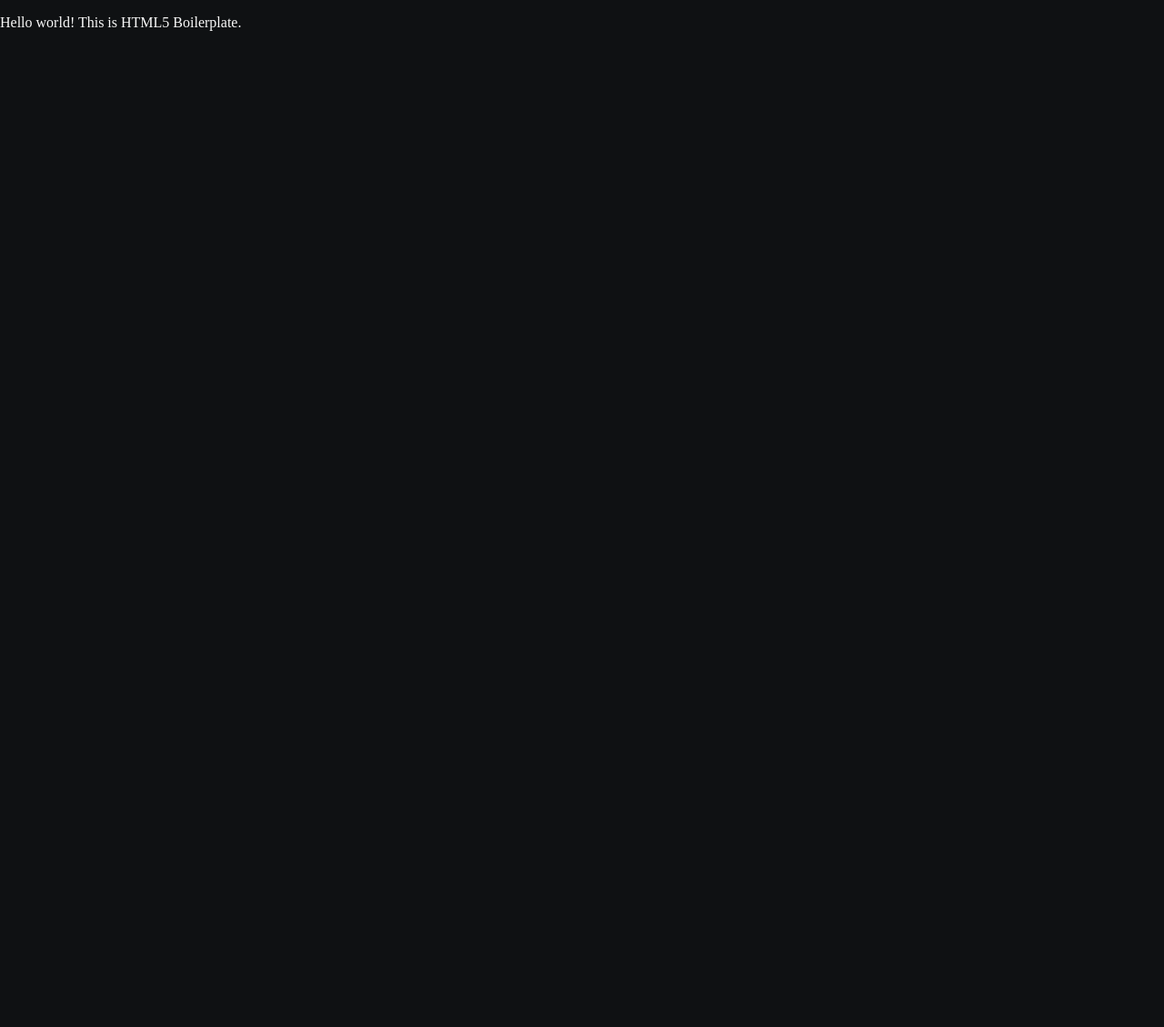
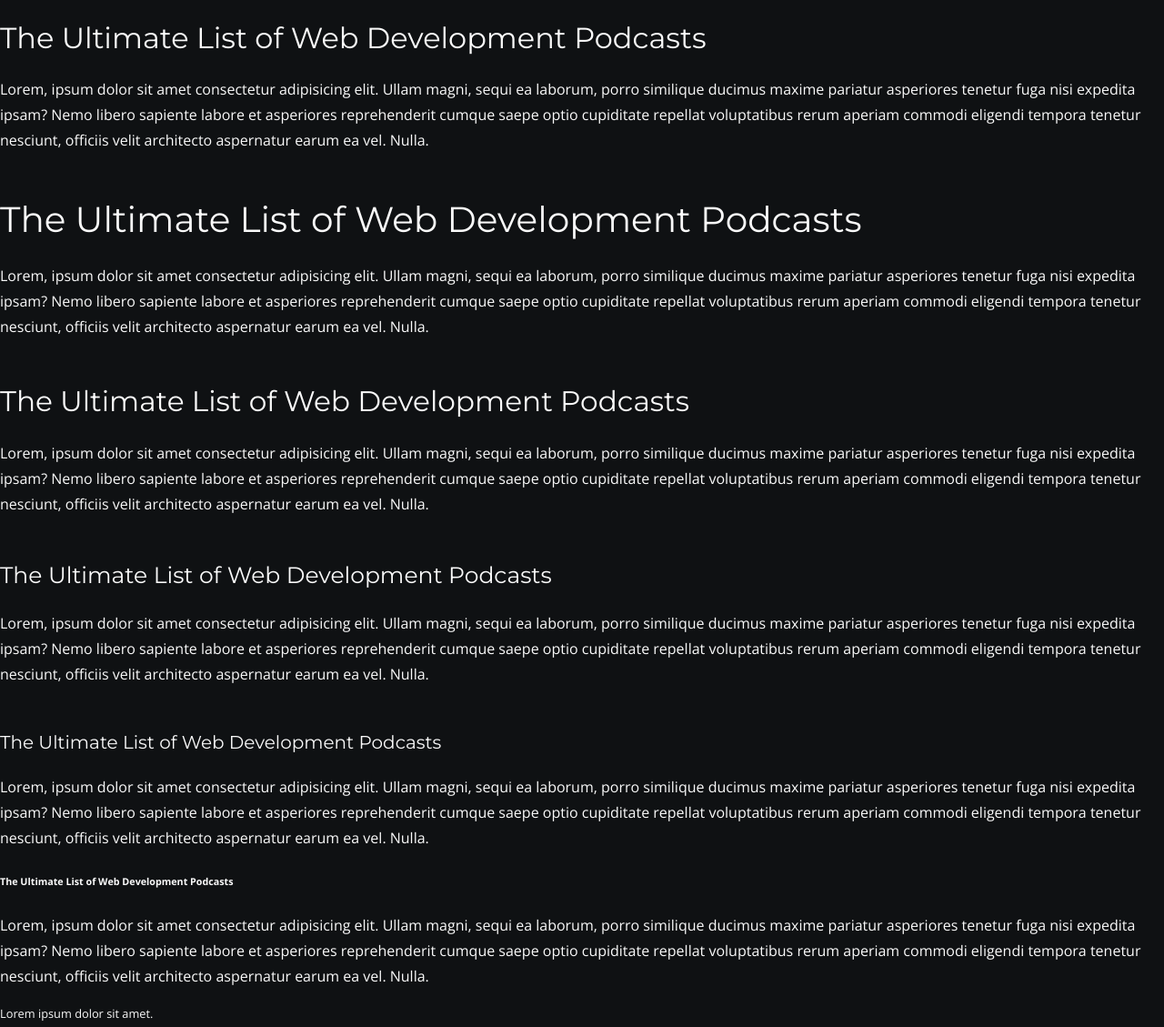
Before and after one commit to tuckpuck/wp-blank-starter, a website built with Parcel: page index.html in a window 1280 px wide. Shown: the whole page at 91% size. Before the commit the page ends 800 px from the top, so only its background shows below. Built offline with nearby package versions, Linux system fonts and the light colour scheme.

Commit message:
add typography declarations

```diff
--- a/css/style.css
+++ b/css/style.css
@@ -1,4 +1,18 @@
 :root {
+  /* Fonts */
+  --heading-font: "Montserrat", -apple-system, BlinkMacSystemFont, Segoe UI, Roboto, Oxygen, Ubuntu, Cantarell, Fira Sans, Droid Sans, Helvetica Neue, Arial, sans-serif, Apple Color Emoji, Segoe UI Emoji, Segoe UI Symbol;
+  --body-font: "Open Sans", -apple-system, BlinkMacSystemFont, Segoe UI, Roboto,
+  Oxygen, Ubuntu, Cantarell, Fira Sans, Droid Sans, Helvetica Neue, Arial,
+  sans-serif, Apple Color Emoji, Segoe UI Emoji, Segoe UI Symbol;
+  --h1: 3.052em;
+  --h2: 2.441em;
+  --h3: 1.953em;
+  --h4: 1.563em;
+  --h5: 1.25em;
+  --smallText: 0.8em;
+
+
+
   /* Define Tailwind Colors */
   --blueGray-50: #f8fafc;
   --blueGray-100: #f1f5f9;
@@ -260,9 +274,79 @@
   --textColor: var(--light-mode-black);
 }
 
+
+html {
+  font-size: 100%;
+} /*16px*/
+
 body {
+  font-family: var(--body-font);
+  font-weight: 400;
+  line-height: 1.75;
   background: var(--background);
   color: var(--textColor);
+}
+
+p {
+  margin-bottom: 1rem;
+}
+
+h1,
+h2,
+h3,
+h4,
+h5 {
+  margin: 3rem 0 1.38rem;
+  font-family: var(--heading-font);
+  font-weight: 300;
+  line-height: 1.3;
+}
+
+h1 {
+  margin-top: 0;
+  font-size: var(--h1);
+}
+
+h2 {
+  font-size: var(--h2);
+}
+
+h3 {
+  font-size: var(--h3);
+}
+
+h4 {
+  font-size: var(--h4);
+}
+
+h5 {
+  font-size: var(--h5);
+}
+
+.h1 {
+  margin-top: 0;
+  font-size: var(--h1);
+}
+
+.h2 {
+  font-size: var(--h2);
+}
+
+.h3 {
+  font-size: var(--h3);
+}
+
+.h4 {
+  font-size: var(--h4);
+}
+
+.h5 {
+  font-size: var(--h5);
+}
+
+small,
+.text-small {
+  font-size: var(--smallText);
 }
 
 .dark {
--- a/index.html
+++ b/index.html
@@ -15,7 +15,7 @@
   <link rel="manifest" href="site.webmanifest">
   <link rel="apple-touch-icon" href="icon.png">
   <!-- Place favicon.ico in the root directory -->
-
+  <link href="https://fonts.googleapis.com/css?family=Montserrat:400,500,700,900|Open+Sans:400,500,700" rel="stylesheet">
   <link rel="stylesheet" href="css/normalize.css">
   <link rel="stylesheet" href="css/main.css">
   <link rel="stylesheet" href="css/style.css">
@@ -26,7 +26,26 @@
 <body class="dark">
 
   <!-- Add your site or application content here -->
-  <p>Hello world! This is HTML5 Boilerplate.</p>
+  <h1>The Ultimate List of Web Development Podcasts
+  </h1>
+  <p>Lorem, ipsum dolor sit amet consectetur adipisicing elit. Ullam magni, sequi ea laborum, porro similique ducimus maxime pariatur asperiores tenetur fuga nisi expedita ipsam? Nemo libero sapiente labore et asperiores reprehenderit cumque saepe optio cupiditate repellat voluptatibus rerum aperiam commodi eligendi tempora tenetur nesciunt, officiis velit architecto aspernatur earum ea vel. Nulla.</p>
+  <h2>The Ultimate List of Web Development Podcasts
+  </h2>
+  <p>Lorem, ipsum dolor sit amet consectetur adipisicing elit. Ullam magni, sequi ea laborum, porro similique ducimus maxime pariatur asperiores tenetur fuga nisi expedita ipsam? Nemo libero sapiente labore et asperiores reprehenderit cumque saepe optio cupiditate repellat voluptatibus rerum aperiam commodi eligendi tempora tenetur nesciunt, officiis velit architecto aspernatur earum ea vel. Nulla.</p>
+  <h3>The Ultimate List of Web Development Podcasts
+  </h3>
+  <p>Lorem, ipsum dolor sit amet consectetur adipisicing elit. Ullam magni, sequi ea laborum, porro similique ducimus maxime pariatur asperiores tenetur fuga nisi expedita ipsam? Nemo libero sapiente labore et asperiores reprehenderit cumque saepe optio cupiditate repellat voluptatibus rerum aperiam commodi eligendi tempora tenetur nesciunt, officiis velit architecto aspernatur earum ea vel. Nulla.</p>
+  <h4>The Ultimate List of Web Development Podcasts
+  </h4>
+  <p>Lorem, ipsum dolor sit amet consectetur adipisicing elit. Ullam magni, sequi ea laborum, porro similique ducimus maxime pariatur asperiores tenetur fuga nisi expedita ipsam? Nemo libero sapiente labore et asperiores reprehenderit cumque saepe optio cupiditate repellat voluptatibus rerum aperiam commodi eligendi tempora tenetur nesciunt, officiis velit architecto aspernatur earum ea vel. Nulla.</p>
+  <h5>The Ultimate List of Web Development Podcasts
+  </h5>
+  <p>Lorem, ipsum dolor sit amet consectetur adipisicing elit. Ullam magni, sequi ea laborum, porro similique ducimus maxime pariatur asperiores tenetur fuga nisi expedita ipsam? Nemo libero sapiente labore et asperiores reprehenderit cumque saepe optio cupiditate repellat voluptatibus rerum aperiam commodi eligendi tempora tenetur nesciunt, officiis velit architecto aspernatur earum ea vel. Nulla.</p>
+  <h6>The Ultimate List of Web Development Podcasts
+  </h6>
+  <p>Lorem, ipsum dolor sit amet consectetur adipisicing elit. Ullam magni, sequi ea laborum, porro similique ducimus maxime pariatur asperiores tenetur fuga nisi expedita ipsam? Nemo libero sapiente labore et asperiores reprehenderit cumque saepe optio cupiditate repellat voluptatibus rerum aperiam commodi eligendi tempora tenetur nesciunt, officiis velit architecto aspernatur earum ea vel. Nulla.</p>
+
+  <p class="text-small">Lorem ipsum dolor sit amet.</p>
   <script src="js/vendor/modernizr-3.11.2.min.js"></script>
   <script src="js/plugins.js"></script>
   <script src="js/main.js"></script>
```
